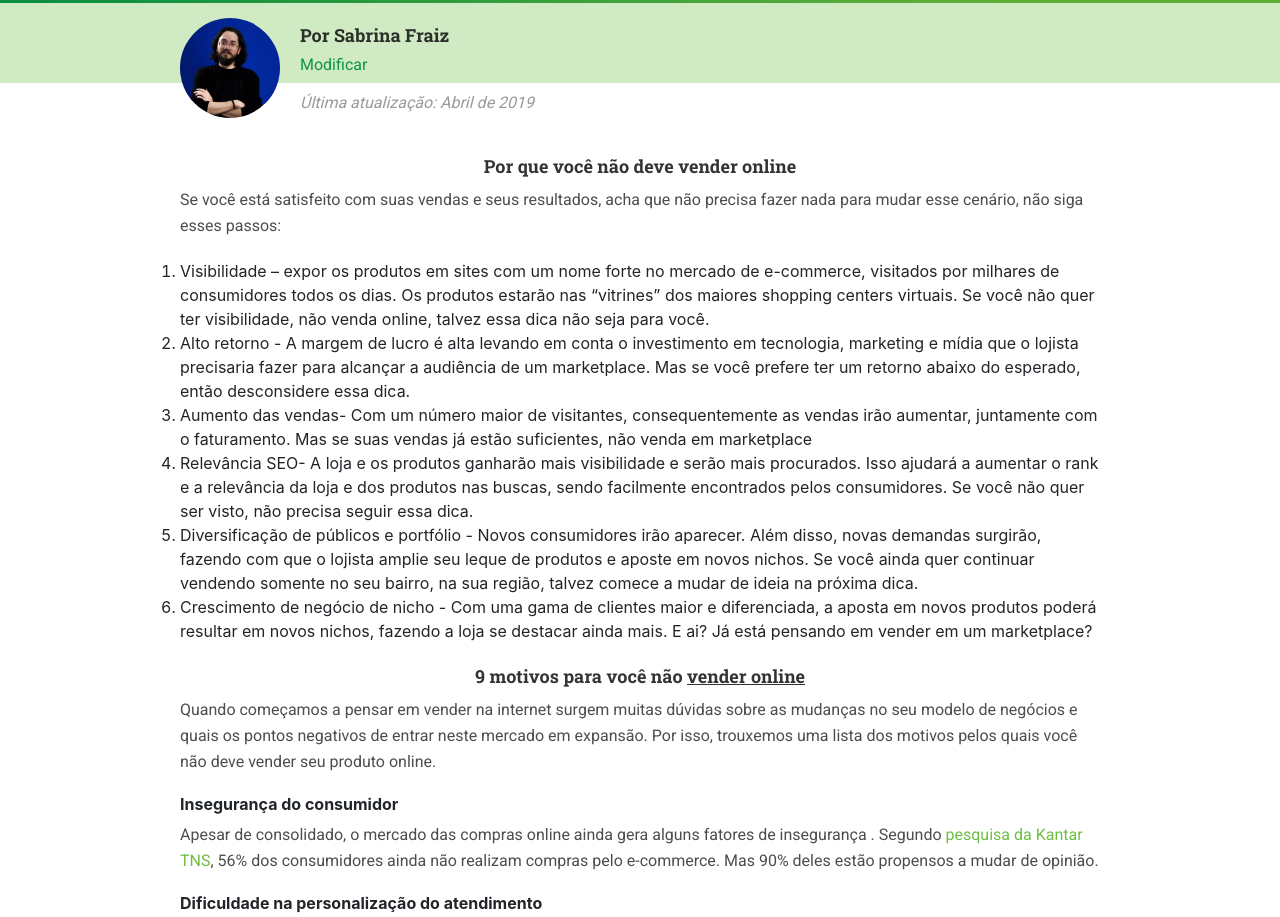
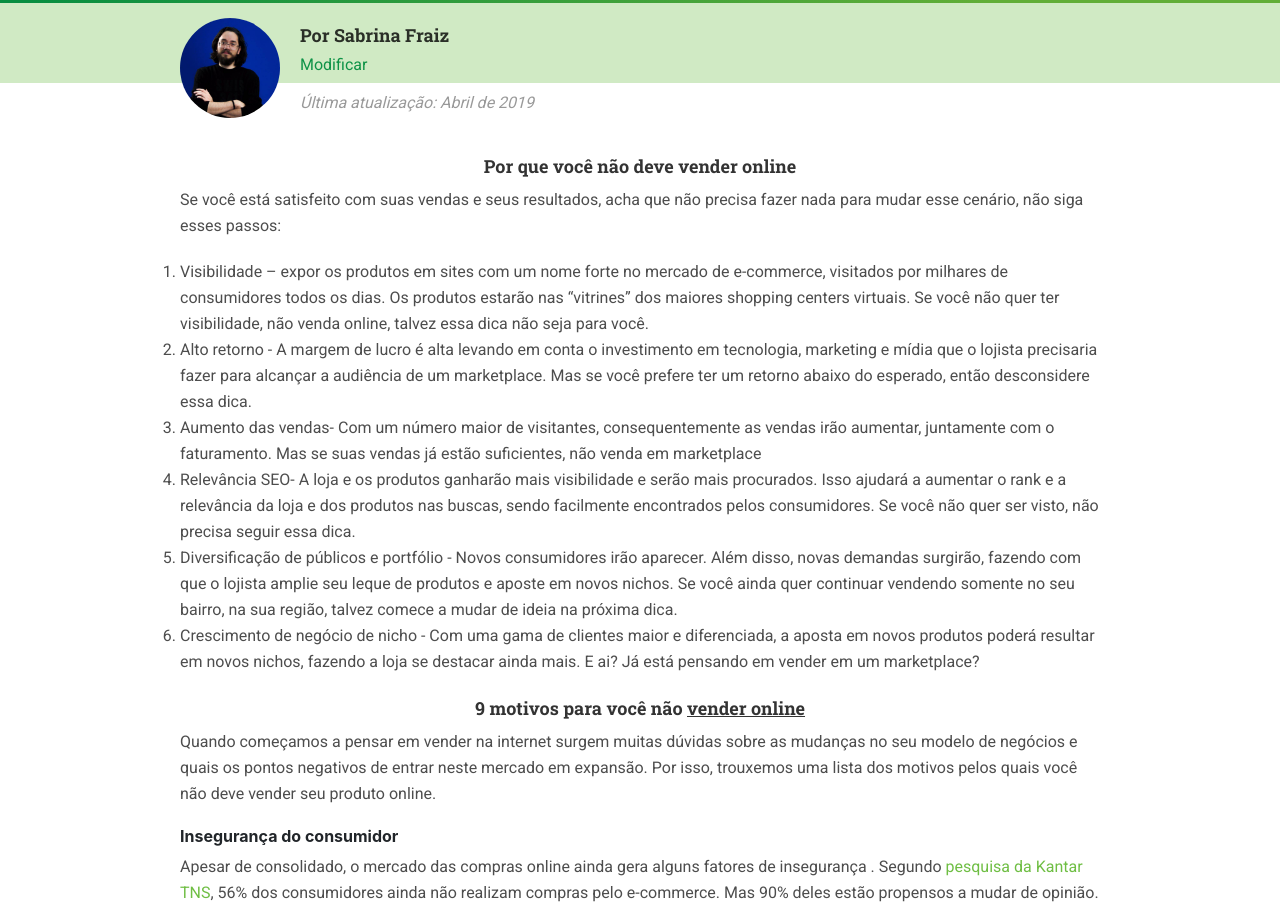
Before and after one commit to BrunoSaibert/vemvender, a website: page motivos_para_voce_nao_vender_online.html in a window 1280 px wide. Shown: the part 180-1097 px from the top of the page. Drawn offline with Linux system fonts and the light colour scheme; a script that the page names is missing.

Commit message:
adicionando a fonte correta

```diff
--- a/motivos_para_voce_nao_vender_online.html
+++ b/motivos_para_voce_nao_vender_online.html
@@ -9,6 +9,14 @@
     <style>
         ul.marcadornum {
             list-style-type: decimal;
+            font-family: Roboto;
+            font-style: normal;
+            font-weight: normal;
+            font-size: 16px;
+            line-height: 26px;
+            /* or 162% */
+            margin-bottom: 20px;
+            color: #4d4d4d;
         }
     </style>
     <link rel="icon" href="favicon.png">
@@ -185,7 +193,8 @@
                         integrações com marketplaces. Como alternativa a isso, existem modelos prontos na internet de
                         lojas virtuais e empresas especializadas em vender dentro marketplaces assim não precisará
                         desembolsar grandes investimentos no começo desse projeto.</p>
-                    <p>Agora que você já sabe quais são os pontos negativos de não vender online, que tal saber quais os pontos positivos?</p>
+                    <p>Agora que você já sabe quais são os pontos negativos de não vender online, que tal saber quais os
+                        pontos positivos?</p>
 
 
 
```
